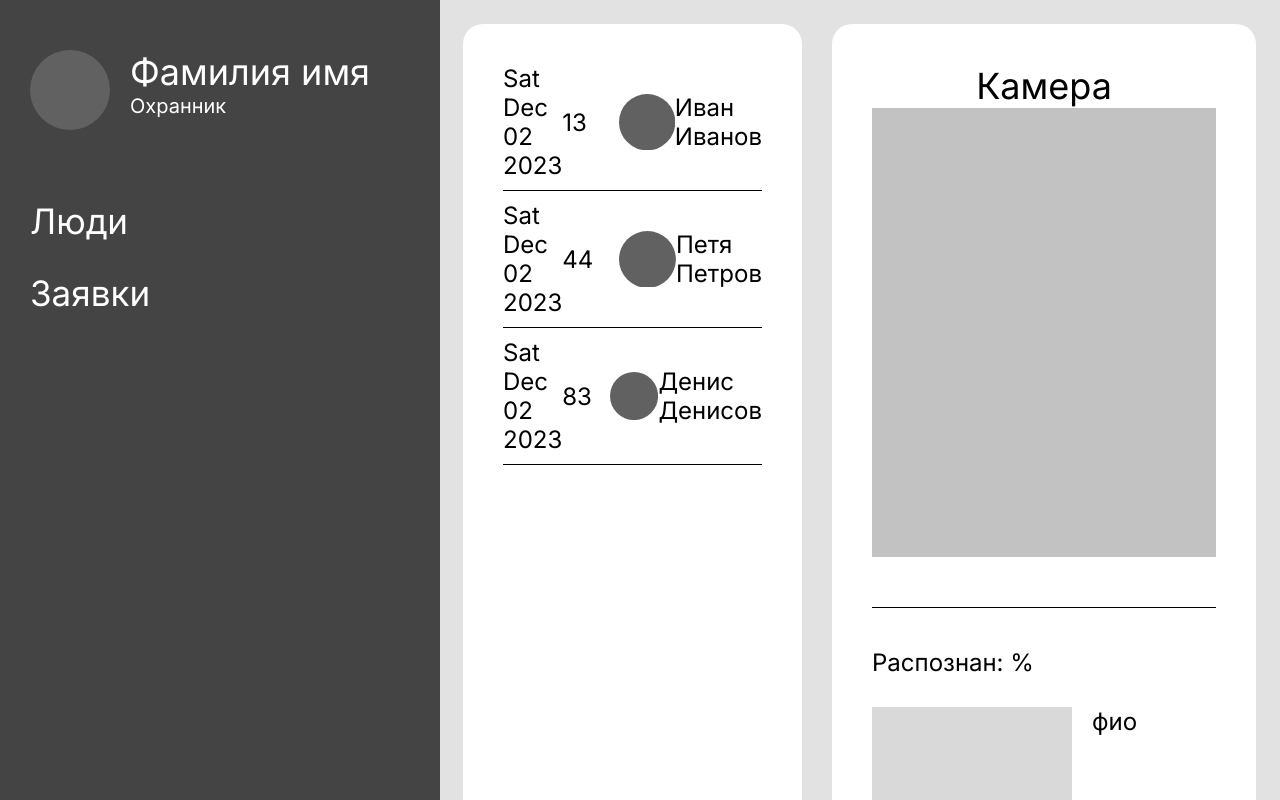
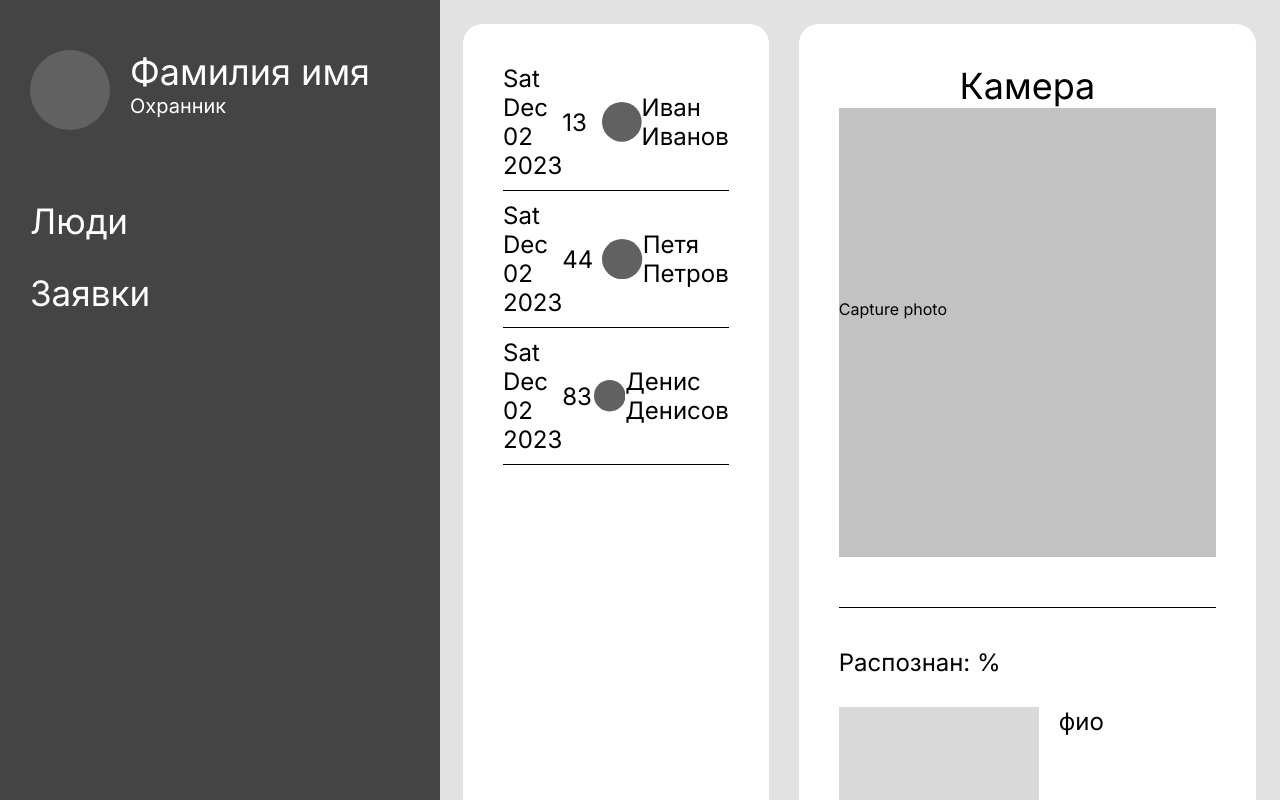
Before and after one commit to pr0gra/Access-control-frontend, a Next.js app: page / in a window 1280 px wide. Shown: the top 800 px of the page. Built offline with nearby package versions, Linux system fonts and the light colour scheme; no server answers.

Commit message:
added connection with server

```diff
--- /dev/null
+++ b/app/components/webcamComponent.tsx
@@ -0,0 +1,30 @@
+"use client";
+
+import React, { useCallback, useRef } from "react";
+import Webcam from "react-webcam";
+
+export const WebcamComponent = ({setImgSrc}) => {
+  const videoConstraints = {
+    width: 1280,
+    height: 720,
+    facingMode: "user",
+  };
+  const webcamRef = useRef(null);
+  const capture = useCallback(() => {
+    const imageSrc = webcamRef.current.getScreenshot();
+    setImgSrc(imageSrc)
+  }, [webcamRef]);
+  return (
+    <>
+      <Webcam
+        audio={false}
+        height={720}
+        ref={webcamRef}
+        screenshotFormat="image/jpeg"
+        width={1280}
+        videoConstraints={videoConstraints}
+      />{" "}
+      <button onClick={capture}>Capture photo</button>
+    </>
+  );
+};
--- a/app/page.tsx
+++ b/app/page.tsx
@@ -1,9 +1,49 @@
-import { TestUploadImage } from "./components/Header/testUploadImage/TestUploadImage";
+"use client";
+import { useEffect, useState } from "react";
+import { TestUploadImage } from "./components/TestUploadImage";
+import { WebcamComponent } from "./components/webcamComponent";
 import styles from "./page.module.css";
 
+function dataURLtoFile(dataurl, filename) {
+  var arr = dataurl.split(","),
+    mime = arr[0].match(/:(.*?);/)[1],
+    bstr = atob(arr[arr.length - 1]),
+    n = bstr.length,
+    u8arr = new Uint8Array(n);
+  while (n--) {
+    u8arr[n] = bstr.charCodeAt(n);
+  }
+  return new File([u8arr], filename, { type: mime });
+}
+
 export default function Home() {
+  async function getImageAccessAnalysFromCamera() {
+    let file =  dataURLtoFile(imgSrc, 'image')
+    let formData = new FormData();
+    formData.append("image", file);
+    const response = await fetch(
+      "https://8a72-193-143-66-46.ngrok-free.app/visitors/identify/",
+      {
+        method: "POST",
+        headers: { mode: "no-cors", },
+        body: formData,
+      }
+    );
+    const data = response.json();
+    console.log(data);
+  }
   const peopleFromCamera = ["Иван Иванов", "Петя Петров", "Денис Денисов"];
   let accessControlPercent = Math.floor(Math.random() * 100);
+  const [imgSrc, setImgSrc] = useState(null);
+
+  useEffect(() => {
+    if (imgSrc === null) {
+      return;
+    }
+
+    getImageAccessAnalysFromCamera();
+  }, [imgSrc]);
+
   return (
     <main className={styles["main"]}>
       <div className={styles["sections-container"]}>
@@ -50,7 +90,9 @@ export default function Home() {
         </section>
         <section className={styles["camera"]}>
           <h1 className={styles["title"]}>Камера</h1>
-          <div className={styles["camera-display"]}></div>
+          <div className={styles["camera-display"]}>
+            <WebcamComponent setImgSrc={setImgSrc} />
+          </div>
           <div className={styles["percent"]}>Распознан: %</div>
           <div className={styles["more-info"]}>
             <div className={styles["image"]}></div>
```
Also changed, not shown: package.json (+5 -4 lines), app/components/TestUploadImage.tsx (renamed from app/components/Header/testUploadImage/TestUploadImage.tsx), 1 other file (tests, documents, lock files or other folders).
